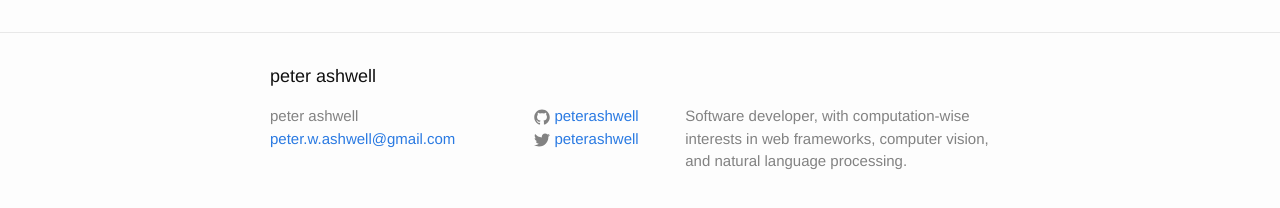
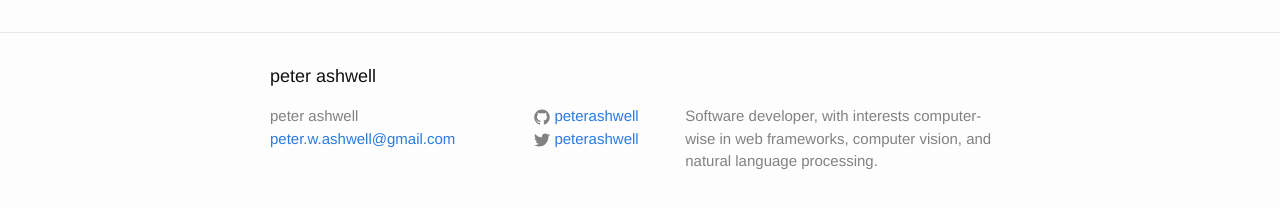
Before and after one commit to peterashwell/peterashwell.github.io, a Jekyll site: the page built from index.html, in a window 1280 px wide. Shown: the part 279-487 px from the top of the page. Built offline with Jekyll 4.4.1, drawn with Linux system fonts in a browser that asks for light colours.

Commit message:
Cleaned up config again

```diff
--- a/_config.yml
+++ b/_config.yml
@@ -2,7 +2,7 @@
 title: peter ashwell
 email: peter.w.ashwell@gmail.com
 description: > # this means to ignore newlines until "baseurl:"
-  Software developer, with computation-wise interests in
+  Software developer, with interests computer-wise in
   web frameworks, computer vision, and natural language processing.
 baseurl: "" # the subpath of your site, e.g. /blog/
 url: "http://peterashwell.com" # the base hostname & protocol for your site
```
